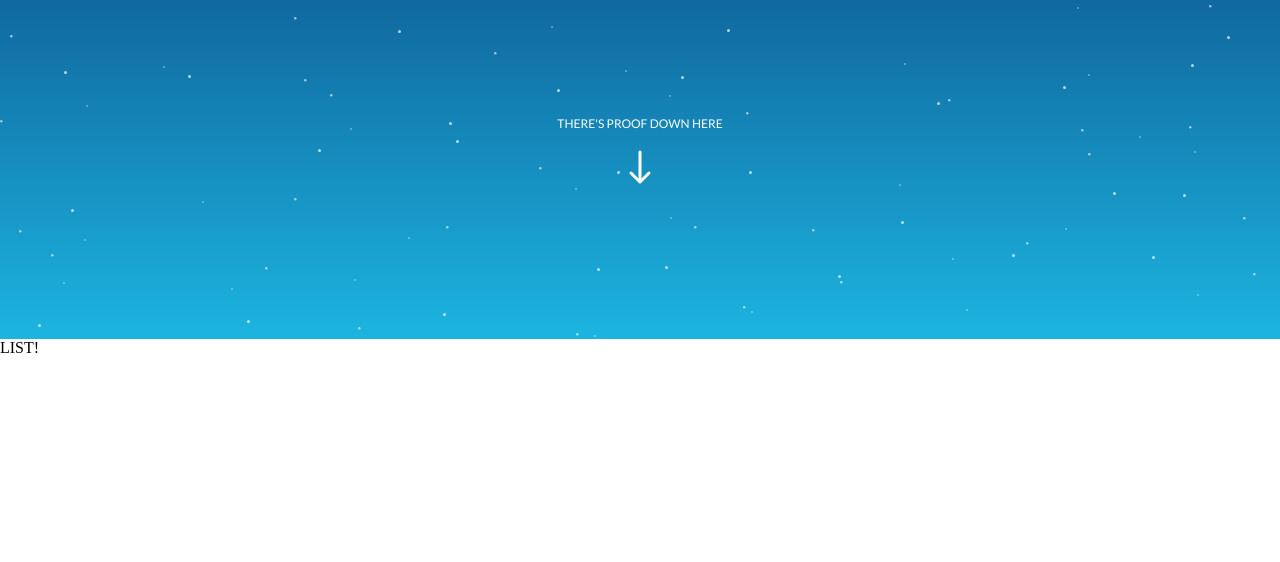
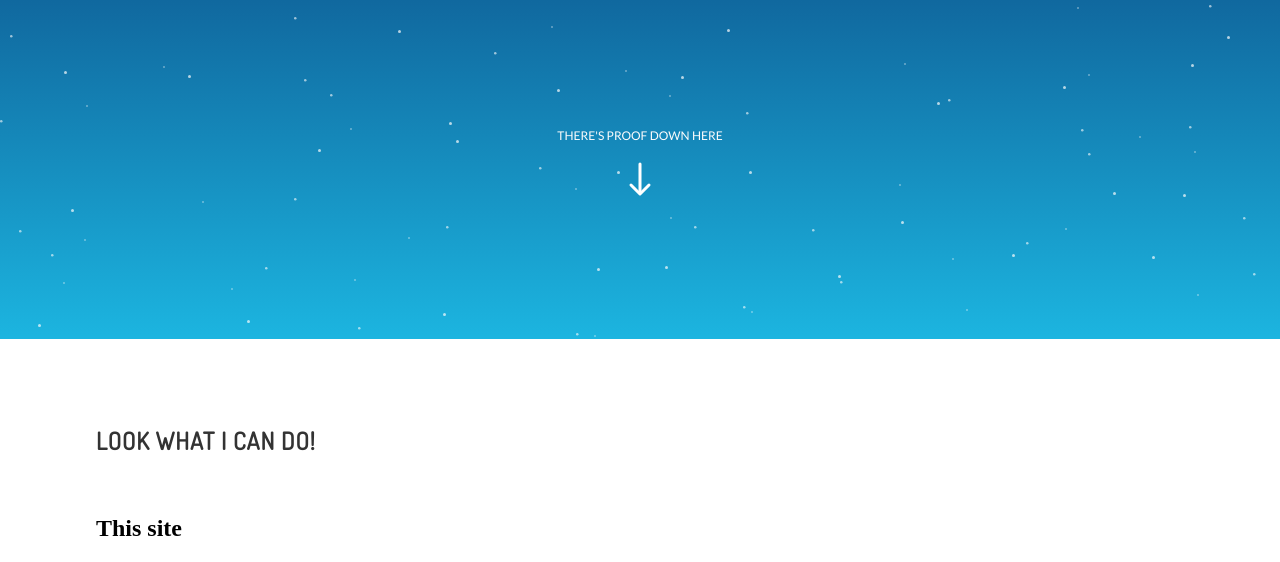
Before and after one commit to deniswells59/personal-site-2020, a Gatsby site: page / in a window 1280 px wide. Shown: the part 461-1023 px from the top of the page. Before the commit the page ends 839 px from the top, so only its background shows below. Built offline with nearby package versions, Linux system fonts and the light colour scheme; Gatsby itself is replaced by a stand-in of ours.

Commit message:
work example UI

```diff
--- a/gatsby-config.js
+++ b/gatsby-config.js
@@ -5,7 +5,7 @@ module.exports = {
       resolve: `gatsby-source-filesystem`,
       options: {
         name: `images`,
-        path: `${__dirname}/src/images`,
+        path: `${__dirname}/src/images/`,
       },
     },
     `gatsby-transformer-json`,
--- a/package.json
+++ b/package.json
@@ -6,7 +6,7 @@
   "author": "Kyle Mathews <mathews.kyle@gmail.com>",
   "dependencies": {
     "gatsby": "^2.23.12",
-    "gatsby-image": "^2.4.9",
+    "gatsby-image": "^2.4.11",
     "gatsby-plugin-google-fonts": "^1.0.1",
     "gatsby-plugin-manifest": "^2.4.14",
     "gatsby-plugin-offline": "^3.2.13",
--- a/src/components/Header/index.js
+++ b/src/components/Header/index.js
@@ -1,7 +1,7 @@
 import React from 'react';
 
 import WallOfStars from '../WallOfStars';
-import { Title } from '../Text';
+import { Title } from '../common/Text';
 
 import Wrapper from './partials/Wrapper';
 import ContentWrapper from './partials/ContentWrapper';
--- a/src/components/Header/partials/CallToAction.js
+++ b/src/components/Header/partials/CallToAction.js
@@ -1,8 +1,8 @@
 import React from 'react';
 import styled from 'styled-components';
 
-import { Text } from '../../Text';
-import { DownArrow } from '../../Icons';
+import { Text } from '../../common/Text';
+import { DownArrow } from '../../common/Icons';
 
 const Wrapper = styled.div`
   text-align: center;
--- a/src/components/Header/partials/SocialLinks.js
+++ b/src/components/Header/partials/SocialLinks.js
@@ -1,7 +1,7 @@
 import React from 'react';
 import styled from 'styled-components';
 
-import { Github, LinkedIn } from '../../Icons';
+import { Github, LinkedIn } from '../../common/Icons';
 
 const iconStyles = `
   margin: 20px;
--- a/src/components/Work/WorkList.js
+++ b/src/components/Work/WorkList.js
@@ -1,12 +1,21 @@
 import React from 'react';
 
-const WorkList = ({ workExamples }) => (
-  <>
-    <div>LIST!</div>
-    {workExamples.map(example => (
-      <h1 key={example.id}>{example.title}</h1>
-    ))}
-  </>
+import { Title } from '../common/Text';
+import Wrapper from './partials/Wrapper';
+
+const WorkList = ({ workData }) => (
+  <Wrapper>
+    <Title black bold>
+      LOOK WHAT I CAN DO!
+    </Title>
+    {workData.map(({ node: example }) => {
+      return (
+        <div key={example.id}>
+          <h2>{example.title}</h2>
+        </div>
+      );
+    })}
+  </Wrapper>
 );
 
 export default WorkList;
--- a/src/components/Work/index.js
+++ b/src/components/Work/index.js
@@ -1,25 +1,25 @@
 import React from 'react';
-import { StaticQuery, graphql } from 'gatsby';
+import { useStaticQuery, graphql } from 'gatsby';
 
 import WorkList from './WorkList';
 
-const Work = () => (
-  <StaticQuery
-    query={query}
-    render={data => <WorkList workExamples={data.allWorkJson.edges} />}
-  />
-);
+const Work = () => {
+  const data = useStaticQuery(workExamplesQuery);
+  const workData = data.allWorkJson.edges;
 
-const query = graphql`
-  query MyQuery {
+  return <WorkList workData={workData} />;
+};
+
+const workExamplesQuery = graphql`
+  query WorkExamplesQuery {
     allWorkJson {
       edges {
         node {
           id
           description
           githubLink
-          img1
-          img2
+          img1Name
+          img2Name
           link
           title
         }
--- /dev/null
+++ b/src/components/Work/partials/Wrapper.js
@@ -0,0 +1,9 @@
+import styled from 'styled-components';
+
+const Wrapper = styled.div`
+  display: flex;
+  flex-direction: column;
+  padding: 3em 5em 0em 6em;
+`;
+
+export default Wrapper;
--- a/src/components/Layout.js
+++ b/src/components/common/Layout.js
@@ -2,7 +2,7 @@ import React from 'react';
 import Helmet from 'react-helmet';
 
 import GlobalStyles from './GlobalStyles';
-import favicon from '../images/favicon.ico';
+import favicon from '../../images/favicon.ico';
 
 const Layout = () => (
   <>
--- a/src/components/Text.js
+++ b/src/components/common/Text.js
@@ -6,9 +6,11 @@ export const Text = styled.p`
 `;
 
 export const Title = styled.p`
-  color: #fcfcfc;
+  color: ${props => (props.black ? '#333' : '#fcfcfc')};
+  font-weight: ${props => (props.bold ? '800' : '400')};
   letter-spacing: 1px;
   font-family: 'Dosis', sans-serif;
+  font-size: 24px;
   text-transform: uppercase;
   margin: 1.6em 0;
 `;
--- a/src/data/work/DW.json
+++ b/src/data/work/DW.json
@@ -1,7 +1,7 @@
 {
   "title": "This site",
-  "img1": "/images/DW/main.png",
-  "img2": "/images/DW/other.png",
+  "img1Name": "dw_main.png",
+  "img2Name": "dw_other.png",
   "githubLink": "https://github.com/deniswells59",
   "link": "http://deniswells.com",
   "description":
--- a/src/data/work/MT.json
+++ /dev/null
@@ -1,9 +0,0 @@
-{
-  "title": "This site",
-  "img1": "/images/DW/main.png",
-  "img2": "/images/DW/other.png",
-  "githubLink": "https://github.com/deniswells59",
-  "link": "http://deniswells.com",
-  "description":
-    "React, Webpack, Node + Express backend because I can. Explore, my dude."
-}
--- a/src/pages/index.js
+++ b/src/pages/index.js
@@ -1,6 +1,6 @@
 import React from 'react';
 
-import Layout from '../components/Layout';
+import Layout from '../components/common/Layout';
 import Header from '../components/Header';
 import NavSite from '../components/NavSite';
 
```
Also changed, not shown: src/components/Work/partials/Images.js (added, +24 -0 lines), src/components/common/GlobalStyles.js (renamed from src/components/GlobalStyles.js), src/components/common/Icons.js (renamed from src/components/Icons.js), src/images/DW/dw_main.png (renamed from src/images/DW/main.png), src/images/DW/dw_other.png (renamed from src/images/DW/other.png), 1 other file.
